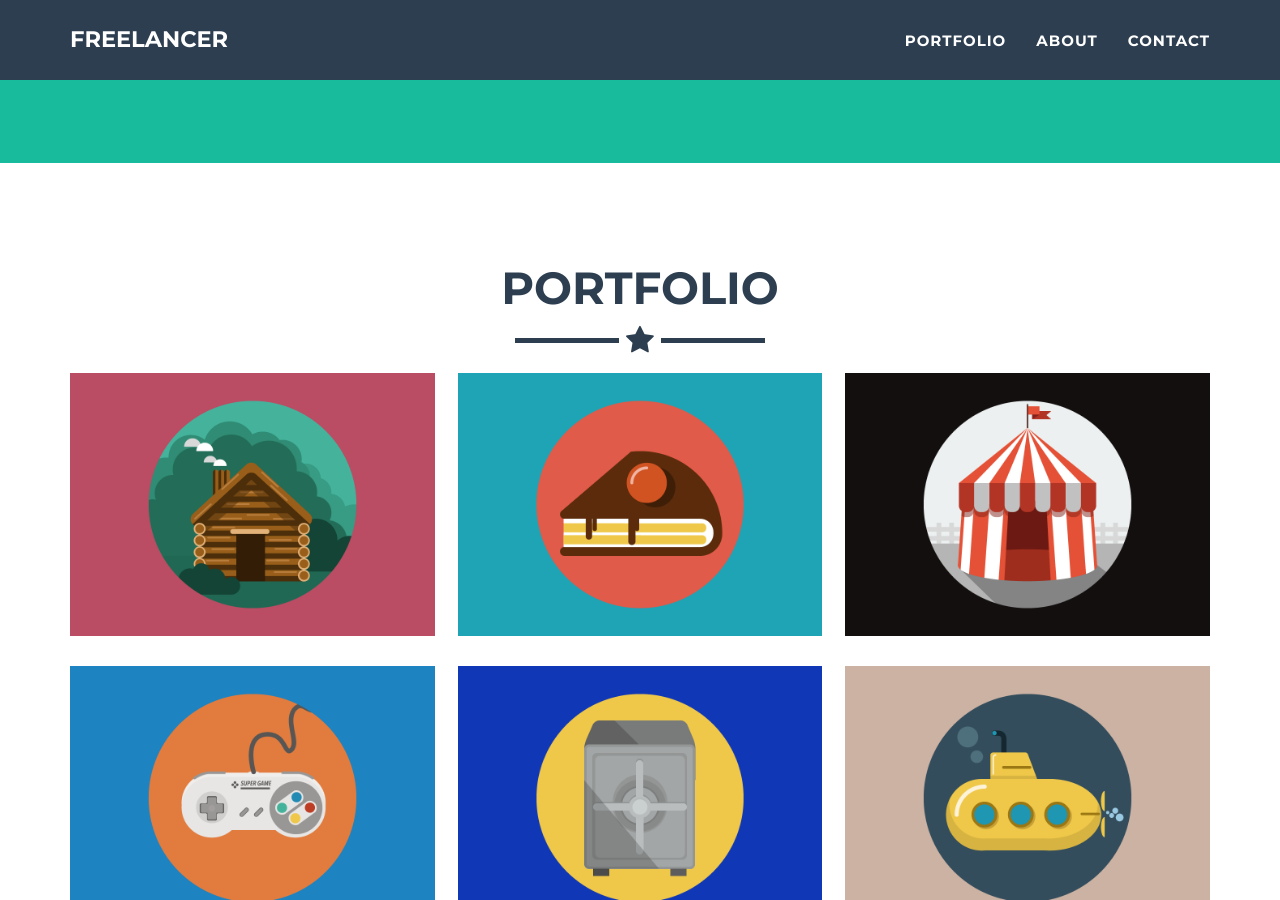
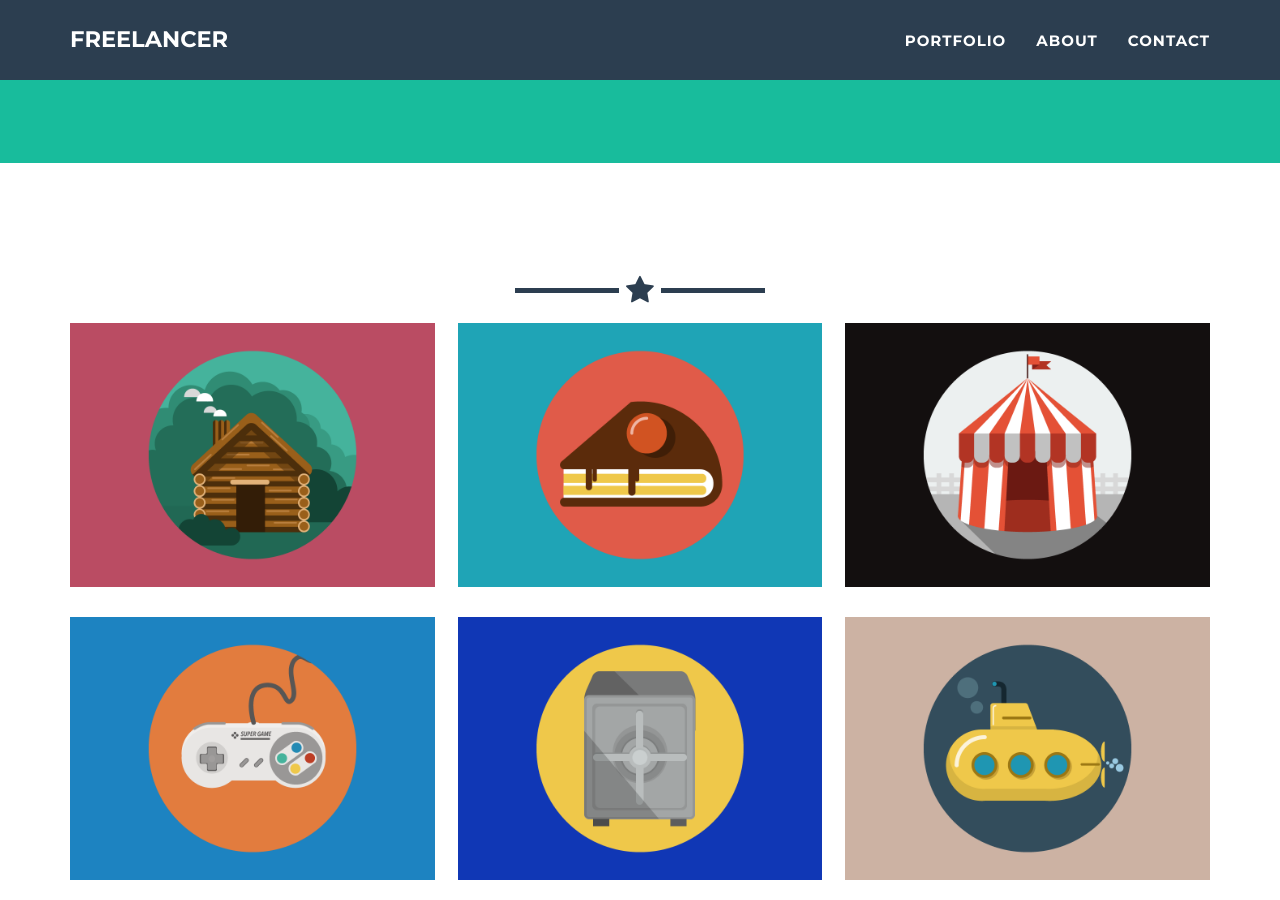
Before and after one commit to chickensmitten/freelancer, a Jekyll site: the page built from _posts/2014-07-18-project-1.markdown, in a window 1280 px wide and 900 px high, scrolled down 612 px. Built offline with Jekyll 4.4.1, drawn with Linux system fonts in a browser that asks for light colours.

Commit message:
Update portfolio_grid.html

```diff
--- a/_includes/portfolio_grid.html
+++ b/_includes/portfolio_grid.html
@@ -4,7 +4,7 @@
         <div class="container portfolio-flex-grid">
             <div class="row">
                 <div class="col-lg-12 text-center">
-                    <h2>Portfolio</h2>
+                    <h2>{{ site.portfolio.title }}</h2>
                     <hr class="star-primary">
                 </div>
             </div>
```
